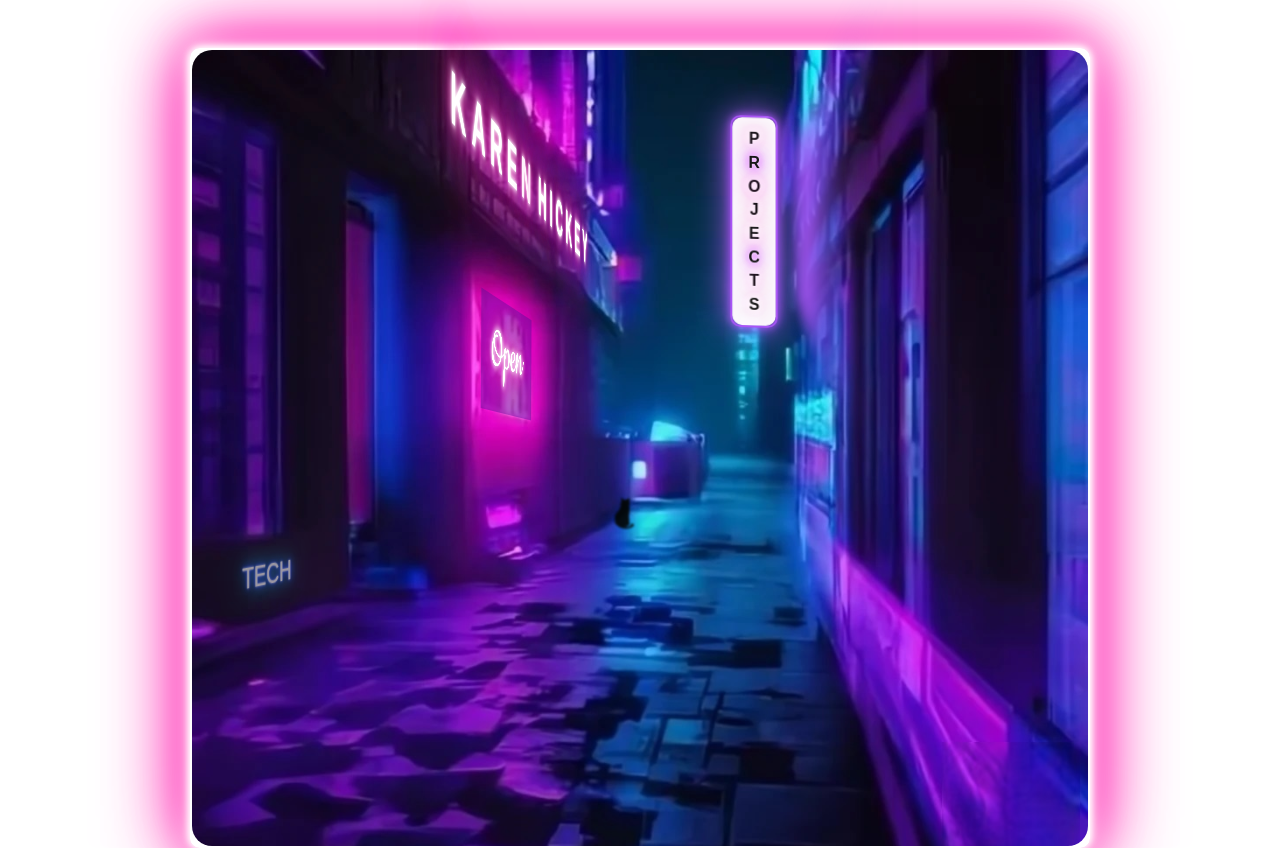
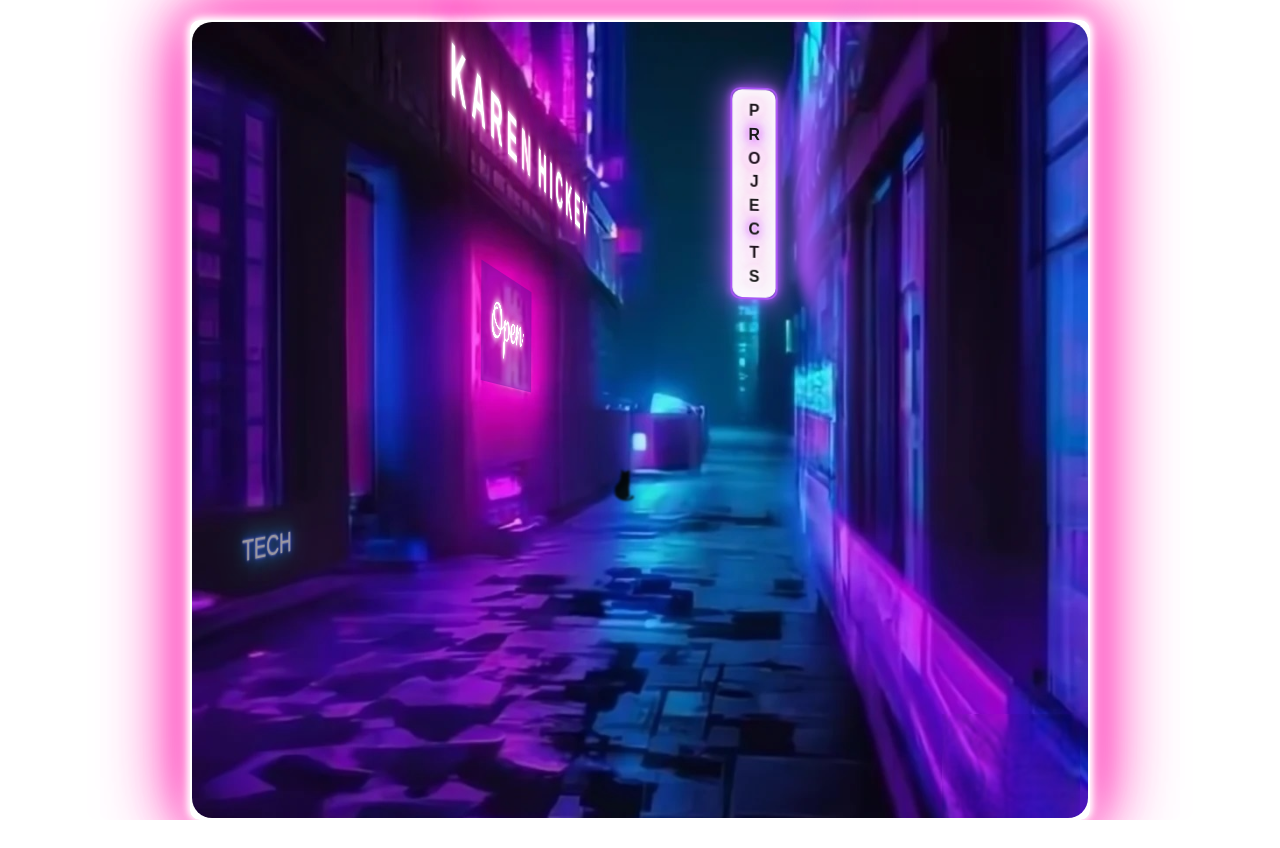
Before and after one commit to glitterpillz/Portfolio, a Next.js app: page / in a window 1280 px wide. After the commit the page ends 820 px from the top, so only its background shows below. Built offline with nearby package versions, Linux system fonts and the light colour scheme; a web font is replaced by a local one.

Commit message:
positioning adjustment

```diff
--- a/app/page.js
+++ b/app/page.js
@@ -13,8 +13,8 @@ export default function Home() {
   const [showTechModal, setShowTechModal] = useState(false)
 
   return (
-    <div className="flex flex-col justify-center items-center mid-h-screen">
-      <div className="flex flex-col justify-start items-center w-[900px] h-[800px] neonBorder mt-12 rounded-md">
+    <div className="flex flex-col justify-center items-center mid-h-screen overflow-y-auto">
+      <div className="flex flex-col justify-start items-center w-[900px] h-[800px] neonBorder mt-5 rounded-md">
 
         <div
           className="w-full h-full bg-cover bg-center"
```
